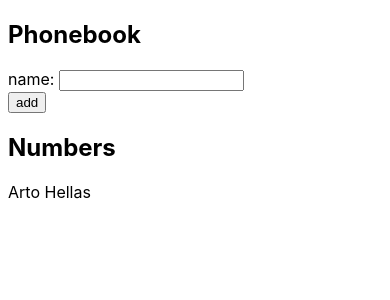
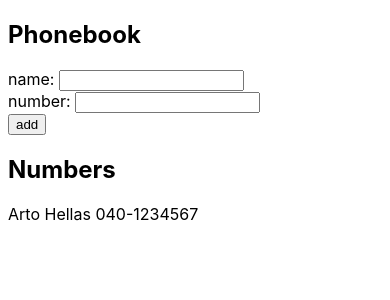
Before and after one commit to MicciKarkia/fullstackopen, a React (Create React App) app in the folder part2/phonebook/: page / in a window 390 px wide. Shown: the top 300 px of the page. Built offline with nearby package versions, Linux system fonts and the light colour scheme.

Commit message:
phonebook step3 completed

```diff
--- a/part2/phonebook/src/App.js
+++ b/part2/phonebook/src/App.js
@@ -2,14 +2,17 @@
 
 const App = () => {
   const [persons, setPersons] = useState([{
-    name: 'Arto Hellas'
+    name: 'Arto Hellas',
+    number: '040-1234567'
   }])
   const [newName, setNewName] = useState('')
+  const [newNumber, setNewNumber] = useState('')
 
   const addPerson = (event) => {
     event.preventDefault()
     const personObject = {
       name: newName,
+      number: newNumber
     }
 
     const isFound = persons.some(person => person.name.toLowerCase() === newName.toLowerCase())
@@ -19,12 +22,17 @@
     isFound ? showPopup() : addPersonObject()
 
     setNewName('')
-
+    setNewNumber('')
   }
 
   const handleNameChange = (event) => {
     console.log(event.target.value)
     setNewName(event.target.value)
+  }
+
+  const handleNumberChange = (event) => {
+    console.log(event.target.value)
+    setNewNumber(event.target.value)
   }
 
   return (
@@ -37,13 +45,18 @@
             onChange={handleNameChange}/>
         </div>
         <div>
+          number: <input
+            value={newNumber}
+            onChange={handleNumberChange} />
+        </div>
+        <div>
           <button type="submit">add</button>
         </div>
       </form>
       <h2>Numbers</h2>
       <ul style={{listStyle:'none', padding: 0}}>
         {persons.map(person =>
-          <li key={person.name}>{person.name}</li>
+          <li key={person.name}>{person.name} {person.number}</li>
         )}
       </ul>
     </div>
```
